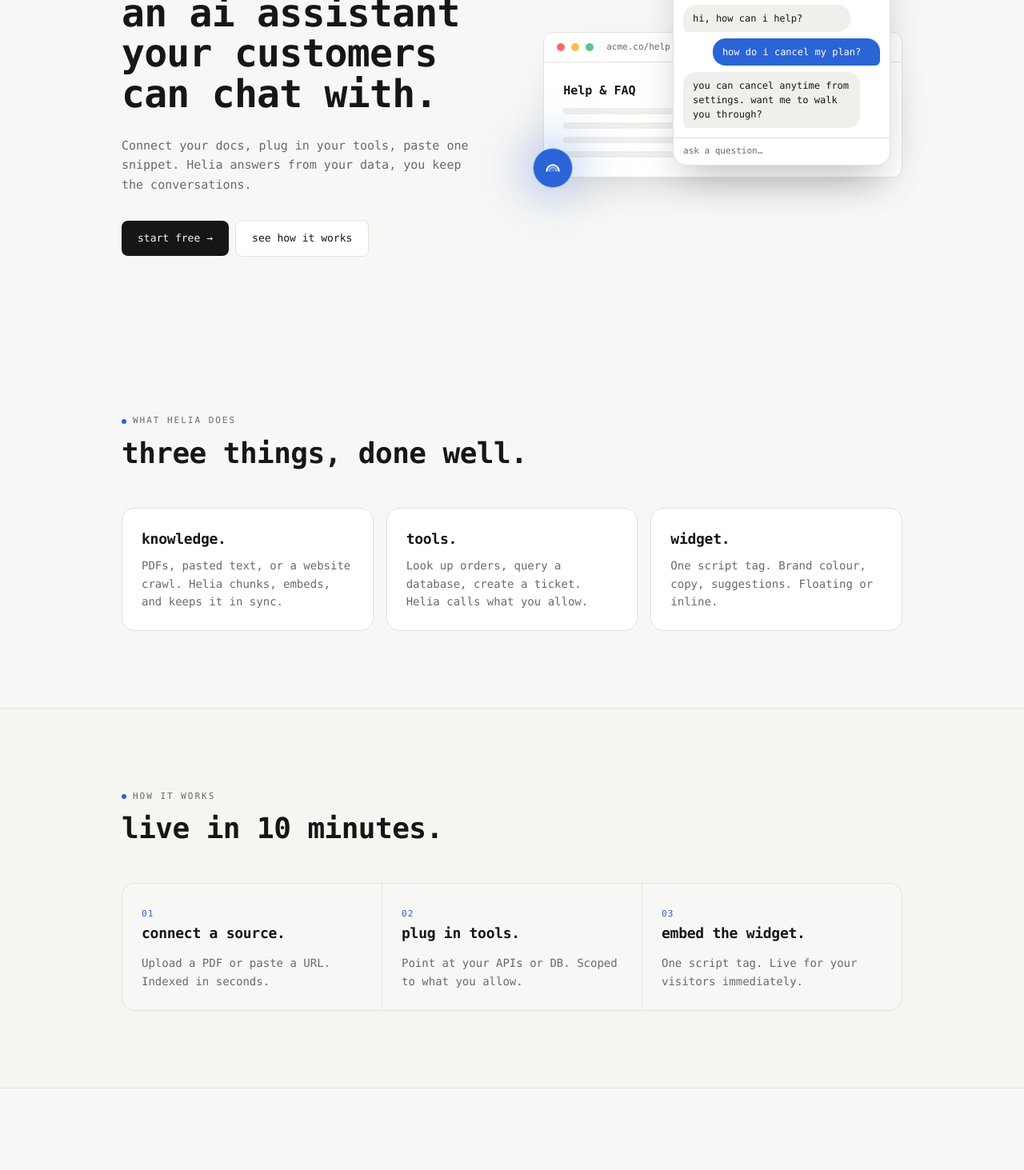
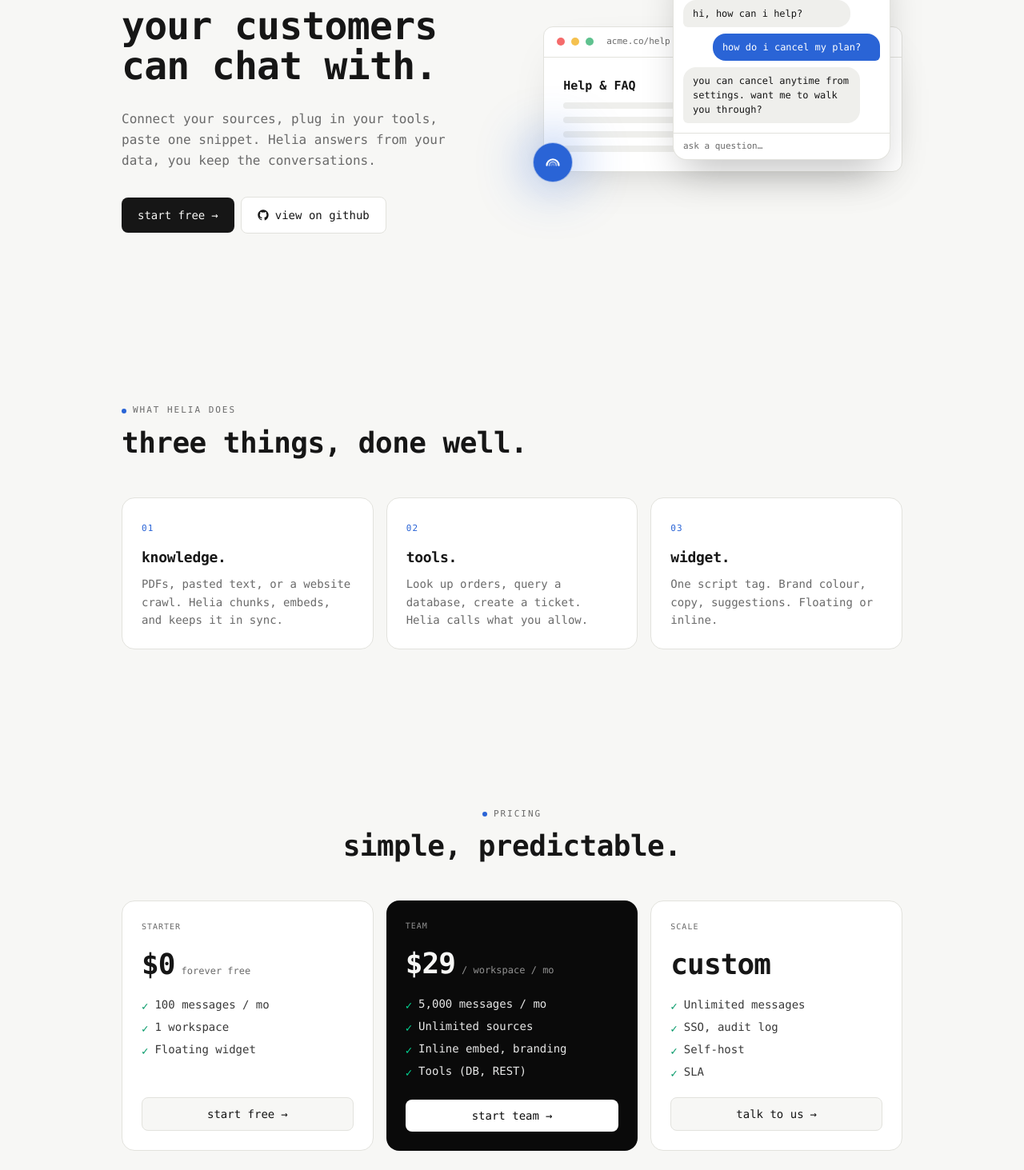
Before and after one commit to snowztech/helia, a Next.js app in the folder apps/landing/: page / in a window 1280 px wide. Shown: the part 240-1703 px from the top of the page at 80% size. Built offline with nearby package versions, Linux system fonts and the light colour scheme.

Commit message:
feat: update landing

```diff
--- a/apps/landing/src/app/_components/features.tsx
+++ b/apps/landing/src/app/_components/features.tsx
@@ -1,13 +1,16 @@
 const FEATURES = [
   {
+    n: "01",
     title: "knowledge.",
     body: "PDFs, pasted text, or a website crawl. Helia chunks, embeds, and keeps it in sync.",
   },
   {
+    n: "02",
     title: "tools.",
     body: "Look up orders, query a database, create a ticket. Helia calls what you allow.",
   },
   {
+    n: "03",
     title: "widget.",
     body: "One script tag. Brand colour, copy, suggestions. Floating or inline.",
   },
@@ -28,10 +31,11 @@ export function Features() {
             className="reveal rounded-2xl border border-line bg-card p-6 transition-all duration-200 hover:-translate-y-0.5 hover:border-fg/15"
             style={{ transitionDelay: `${i * 60}ms` }}
           >
-            <h3 className="text-lg">{f.title}</h3>
-            <p className="mt-2 text-[14px] leading-relaxed text-muted">
-              {f.body}
-            </p>
+            <span className="text-[11px] tracking-widest text-primary">
+              {f.n}
+            </span>
+            <h3 className="mt-3 text-lg">{f.title}</h3>
+            <p className="mt-2 text-sm leading-relaxed text-muted">{f.body}</p>
           </li>
         ))}
       </ul>
--- a/apps/landing/src/app/_components/footer.tsx
+++ b/apps/landing/src/app/_components/footer.tsx
@@ -7,7 +7,7 @@ const LINKS = [
   { label: "pricing", href: "#pricing" },
   { label: "github", href: "https://github.com/snowztech/helia" },
   { label: "self-host", href: "https://github.com/snowztech/helia/blob/main/DEPLOY.md" },
-  { label: "contact", href: "mailto:hello@gethelia.dev" },
+  { label: "contact", href: "mailto:gethelia@protonmail.com" },
 ];
 
 export function Footer() {
--- a/apps/landing/src/app/_components/hero.tsx
+++ b/apps/landing/src/app/_components/hero.tsx
@@ -4,11 +4,9 @@ const APP_URL = process.env.NEXT_PUBLIC_APP_URL ?? "https://app.gethelia.dev";
 
 export function Hero() {
   return (
-    <section className="mx-auto max-w-5xl px-6 pt-20 pb-24 md:pt-28">
+    <section className="mx-auto max-w-5xl px-6 pt-24 pb-28 md:pt-32">
       <div className="grid items-center gap-14 md:grid-cols-[1.05fr_1fr]">
         <div className="space-y-7 reveal">
-          <span className="eyebrow">open source · self-hostable</span>
-
           <h1 className="text-4xl leading-[1.05] tracking-tight md:text-5xl">
             an ai assistant
             <br />
@@ -17,24 +15,25 @@ export function Hero() {
             can chat with.
           </h1>
 
-          <p className="max-w-md text-[15px] leading-relaxed text-muted">
-            Connect your docs, plug in your tools, paste one snippet. Helia
+          <p className="max-w-md text-base leading-relaxed text-muted">
+            Connect your sources, plug in your tools, paste one snippet. Helia
             answers from your data, you keep the conversations.
           </p>
 
           <div className="flex flex-wrap items-center gap-2 pt-1">
             <a
               href={`${APP_URL}/signup`}
-              className="inline-flex items-center gap-2 rounded-lg bg-fg px-5 py-3 text-[13px] font-medium text-bg transition-transform duration-150 hover:-translate-y-px"
+              className="inline-flex items-center gap-2 rounded-lg bg-fg px-5 py-3 text-sm font-medium text-bg transition-transform duration-150 hover:-translate-y-px"
             >
               start free
               <span aria-hidden>→</span>
             </a>
             <a
-              href="#features"
-              className="inline-flex items-center gap-2 rounded-lg border border-line bg-card px-5 py-3 text-[13px] font-medium text-fg transition-colors hover:bg-muted-bg"
+              href="https://github.com/snowztech/helia"
+              className="inline-flex items-center gap-2 rounded-lg border border-line bg-card px-5 py-3 text-sm font-medium text-fg transition-colors hover:bg-muted-bg"
             >
-              see how it works
+              <GithubIcon />
+              view on github
             </a>
           </div>
         </div>
@@ -48,7 +47,6 @@ export function Hero() {
 function HeroMock() {
   return (
     <div className="relative reveal">
-      {/* Browser */}
       <div className="rounded-xl border border-line bg-card shadow-[0_20px_60px_-30px_rgba(0,0,0,0.25)]">
         <div className="flex items-center gap-2 border-b border-line px-4 py-2.5">
           <span className="h-2.5 w-2.5 rounded-full bg-[#f56b6b]" />
@@ -65,7 +63,6 @@ function HeroMock() {
         </div>
       </div>
 
-      {/* Floating widget panel */}
       <div className="absolute right-4 bottom-4 w-[270px] overflow-hidden rounded-2xl bg-card shadow-2xl ring-1 ring-line">
         <div className="flex items-center gap-2.5 bg-primary px-3.5 py-3 text-primary-fg">
           <span className="flex h-7 w-7 items-center justify-center rounded-full bg-white/15">
@@ -94,10 +91,23 @@ function HeroMock() {
         </div>
       </div>
 
-      {/* Launcher bubble */}
       <div className="glow-primary absolute -bottom-3 -left-3 flex h-12 w-12 items-center justify-center rounded-full bg-primary text-primary-fg">
         <HeliaMark className="h-5 w-5" />
       </div>
     </div>
   );
 }
+
+function GithubIcon() {
+  return (
+    <svg
+      viewBox="0 0 24 24"
+      width="14"
+      height="14"
+      fill="currentColor"
+      aria-hidden="true"
+    >
+      <path d="M12 .5C5.65.5.5 5.65.5 12c0 5.08 3.29 9.39 7.86 10.92.58.1.78-.25.78-.56v-2c-3.2.7-3.87-1.37-3.87-1.37-.52-1.33-1.28-1.69-1.28-1.69-1.04-.71.08-.7.08-.7 1.16.08 1.77 1.19 1.77 1.19 1.03 1.76 2.7 1.25 3.36.96.1-.75.4-1.25.73-1.54-2.55-.29-5.24-1.28-5.24-5.7 0-1.26.45-2.29 1.18-3.1-.12-.29-.51-1.46.11-3.05 0 0 .97-.31 3.18 1.18a11 11 0 0 1 5.78 0c2.21-1.5 3.18-1.18 3.18-1.18.62 1.59.23 2.76.11 3.05.73.81 1.18 1.84 1.18 3.1 0 4.43-2.7 5.4-5.26 5.69.41.36.78 1.06.78 2.13v3.16c0 .31.21.66.79.55C20.21 21.38 23.5 17.08 23.5 12 23.5 5.65 18.35.5 12 .5z" />
+    </svg>
+  );
+}
--- a/apps/landing/src/app/_components/how-it-works.tsx
+++ /dev/null
@@ -1,49 +0,0 @@
-const STEPS = [
-  {
-    n: "01",
-    title: "connect a source.",
-    body: "Upload a PDF or paste a URL. Indexed in seconds.",
-  },
-  {
-    n: "02",
-    title: "plug in tools.",
-    body: "Point at your APIs or DB. Scoped to what you allow.",
-  },
-  {
-    n: "03",
-    title: "embed the widget.",
-    body: "One script tag. Live for your visitors immediately.",
-  },
-];
-
-export function HowItWorks() {
-  return (
-    <section
-      id="how"
-      className="border-y border-line bg-muted-bg/40 py-24"
-    >
-      <div className="mx-auto max-w-5xl px-6">
-        <div className="space-y-3 reveal">
-          <span className="eyebrow">how it works</span>
-          <h2 className="text-3xl md:text-4xl">live in 10 minutes.</h2>
-        </div>
-
-        <ol className="mt-12 grid gap-px overflow-hidden rounded-2xl border border-line bg-line md:grid-cols-3">
-          {STEPS.map((s, i) => (
-            <li
-              key={s.n}
-              className="reveal space-y-3 bg-bg p-6 transition-colors hover:bg-muted-bg/70"
-              style={{ transitionDelay: `${i * 80}ms` }}
-            >
-              <span className="text-[11px] tracking-widest text-primary">
-                {s.n}
-              </span>
-              <h3 className="text-lg">{s.title}</h3>
-              <p className="text-[14px] leading-relaxed text-muted">{s.body}</p>
-            </li>
-          ))}
-        </ol>
-      </div>
-    </section>
-  );
-}
--- a/apps/landing/src/app/_components/pricing.tsx
+++ b/apps/landing/src/app/_components/pricing.tsx
@@ -7,7 +7,7 @@ const TIERS = [
     suffix: "forever free",
     bullets: ["100 messages / mo", "1 workspace", "Floating widget"],
     cta: { label: "start free", href: `${APP_URL}/signup` },
-    popular: false,
+    accent: false,
   },
   {
     name: "team",
@@ -20,15 +20,15 @@ const TIERS = [
       "Tools (DB, REST)",
     ],
     cta: { label: "start team", href: `${APP_URL}/signup?plan=team` },
-    popular: true,
+    accent: true,
   },
   {
     name: "scale",
     price: "custom",
     suffix: "",
     bullets: ["Unlimited messages", "SSO, audit log", "Self-host", "SLA"],
-    cta: { label: "talk to us", href: "mailto:hello@gethelia.dev" },
-    popular: false,
+    cta: { label: "talk to us", href: "mailto:gethelia@protonmail.com" },
+    accent: false,
   },
 ];
 
@@ -42,28 +42,22 @@ export function Pricing() {
 
       <ul className="mt-12 grid gap-4 md:grid-cols-3">
         {TIERS.map((t, i) => {
-          const popular = t.popular;
+          const dark = t.accent;
           return (
             <li
               key={t.name}
               className={
                 "reveal relative flex flex-col gap-5 rounded-2xl p-6 transition-transform duration-200 hover:-translate-y-0.5 " +
-                (popular
+                (dark
                   ? "bg-[#0a0a0a] text-[#f7f7f5]"
                   : "border border-line bg-card hover:border-fg/15")
               }
               style={{ transitionDelay: `${i * 70}ms` }}
             >
-              {popular && (
-                <span className="absolute top-5 right-5 rounded-full bg-primary px-2 py-0.5 text-[9px] tracking-widest text-primary-fg uppercase">
-                  popular
-                </span>
-              )}
-
               <p
                 className={
                   "text-[10px] tracking-widest uppercase " +
-                  (popular ? "text-white/60" : "text-muted")
+                  (dark ? "text-white/55" : "text-muted")
                 }
               >
                 {t.name}
@@ -75,25 +69,25 @@ export function Pricing() {
                 </span>
                 <span
                   className={
-                    "text-[12px] " + (popular ? "text-white/60" : "text-muted")
+                    "text-xs " + (dark ? "text-white/55" : "text-muted")
                   }
                 >
                   {t.suffix}
                 </span>
               </div>
 
-              <ul className="space-y-1.5 text-[13px]">
+              <ul className="space-y-1.5 text-sm">
                 {t.bullets.map((b) => (
                   <li key={b} className="flex items-start gap-2">
                     <span
                       className={
                         "mt-0.5 " +
-                        (popular ? "text-emerald-400" : "text-emerald-600")
+                        (dark ? "text-emerald-400" : "text-emerald-600")
                       }
                     >
                       ✓
                     </span>
-                    <span className={popular ? "text-white/90" : "text-fg/85"}>
+                    <span className={dark ? "text-white/90" : "text-fg/85"}>
                       {b}
                     </span>
                   </li>
@@ -103,8 +97,8 @@ export function Pricing() {
               <a
                 href={t.cta.href}
                 className={
-                  "mt-auto inline-flex items-center justify-center gap-2 rounded-lg px-4 py-2.5 text-[13px] font-medium transition-transform duration-150 hover:-translate-y-px " +
-                  (popular
+                  "mt-auto inline-flex items-center justify-center gap-2 rounded-lg px-4 py-2.5 text-sm font-medium transition-transform duration-150 hover:-translate-y-px " +
+                  (dark
                     ? "bg-white text-[#0a0a0a]"
                     : "border border-line bg-bg text-fg")
                 }
--- a/apps/landing/src/app/page.tsx
+++ b/apps/landing/src/app/page.tsx
@@ -1,7 +1,6 @@
 import { Nav } from "./_components/nav";
 import { Hero } from "./_components/hero";
 import { Features } from "./_components/features";
-import { HowItWorks } from "./_components/how-it-works";
 import { Pricing } from "./_components/pricing";
 import { FAQ } from "./_components/faq";
 import { FinalCTA } from "./_components/final-cta";
@@ -15,7 +14,6 @@ export default function Page() {
       <main>
         <Hero />
         <Features />
-        <HowItWorks />
         <Pricing />
         <FAQ />
         <FinalCTA />
```
Also changed, not shown: apps/landing/src/app/_components/faq.tsx (+6 -8 lines), apps/landing/src/app/_components/final-cta.tsx (+5 -11 lines).
